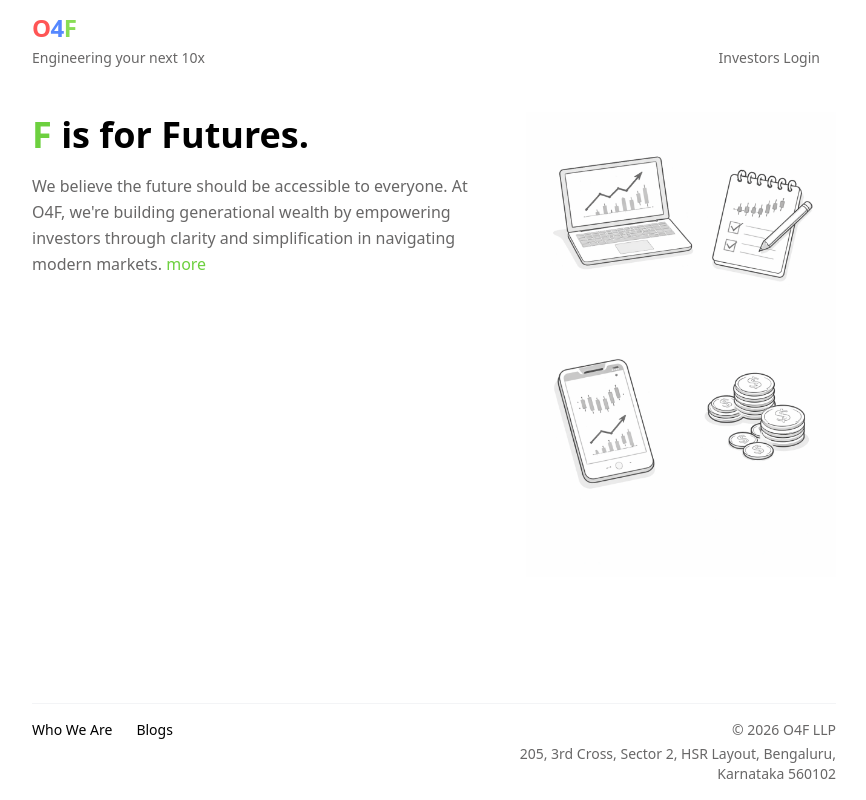
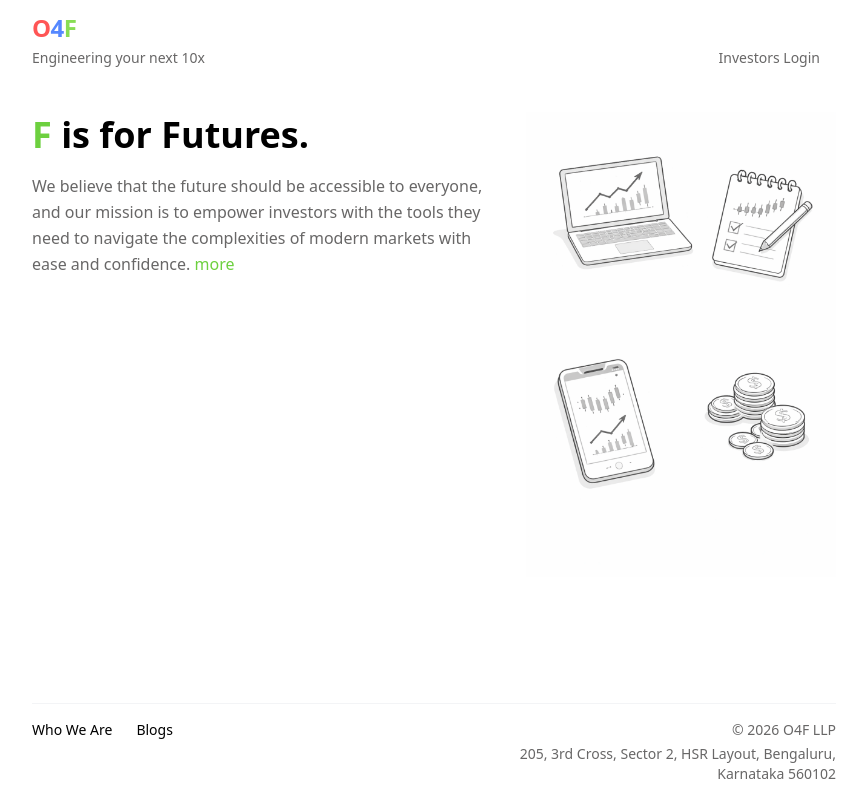
Before and after one commit to kk-rakesh/public-static, a Next.js app in the folder next-web/: page / in a window 1280 px wide. Shown: the whole page, without its empty margins (206-1072 px from the left). Built offline with nearby package versions, Linux system fonts and the light colour scheme.

Commit message:
orig text content

```diff
--- a/next-web/components/home/ExpandableText.tsx
+++ b/next-web/components/home/ExpandableText.tsx
@@ -17,7 +17,7 @@ export default function ExpandableText() {
   return (
     <div className="text-base leading-relaxed text-text-gray">
       <p>
-        We believe the future should be accessible to everyone. At O4F, we&apos;re building generational wealth by empowering investors through clarity and simplification in navigating modern markets.{" "}
+        We believe that the future should be accessible to everyone, and our mission is to empower investors with the tools they need to navigate the complexities of modern markets with ease and confidence.{" "}
         {!isExpanded && (
           <button
             onClick={() => setIsExpanded(true)}
@@ -34,10 +34,10 @@ export default function ExpandableText() {
       >
         <div ref={contentRef} className="pt-3 space-y-3">
           <p>
-            Our approach combines deep systems expertise in fintech environments with quantitative and scientific rigor in research. Led by experienced fintech professionals, we bring platform engineering capabilities designed for trillion-dollar scale operations.
+            Our approach is rooted in the philosophy that clarity and simplicity are the ultimate forms of sophistication. By stripping away the unnecessary and focusing on the essential, we help our investors build lasting value in an ever-changing financial landscape.
           </p>
           <p>
-            We don&apos;t just build products; we build pathways to financial empowerment. Our mission is to democratize access to sophisticated investment tools and strategies that were once reserved for institutional players.
+            Whether you are an individual investor or a large institution, O4F provides the strategic insights and innovative solutions required to thrive in the years ahead.
           </p>
           {isExpanded && (
             <button
```
